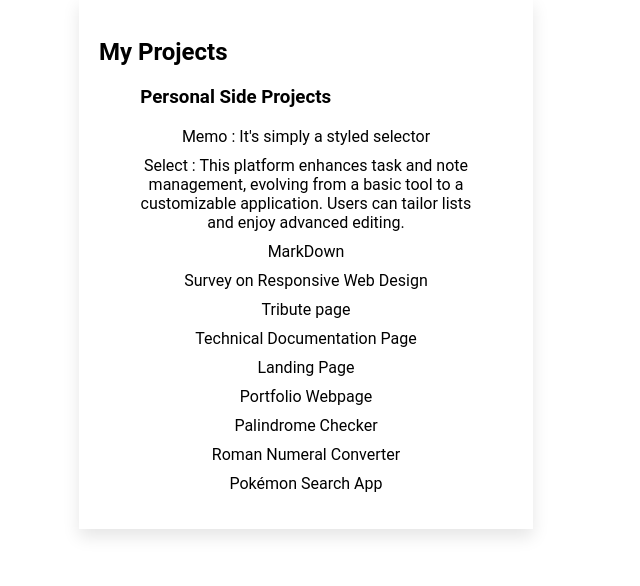
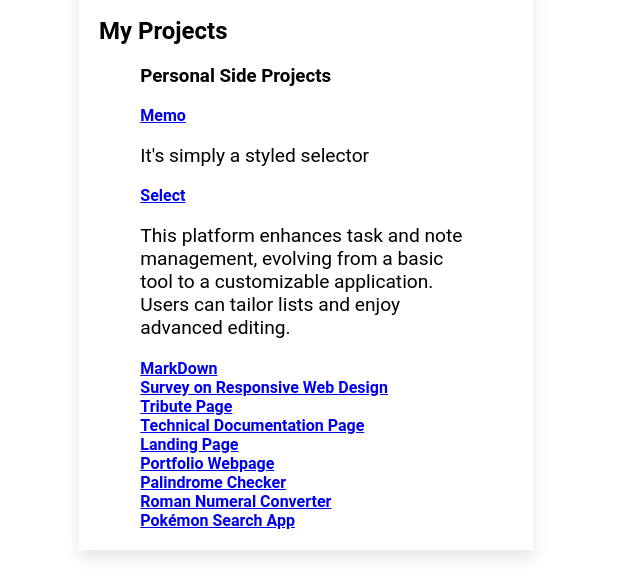
Before and after one commit to SourisProject/Portfolio, a plain HTML site: page index.html in a window 1280 px wide. Both pictures are taken after a click on the link "Projects". Shown: the part 214-800 px from the top of the page, without its empty margins (334-974 px from the left). Drawn offline with Linux system fonts and the light colour scheme.

Commit message:
Update index.html

```diff
--- a/index.html
+++ b/index.html
@@ -33,21 +33,46 @@
   <!-- Content for projects -->
 
     <div class="project">
-  <h3> Personal Side Projects</h3>
-  <ul class="projects-list">
-    <li class="project-description"><a href="https://codepen.io/Pryet/full/OJYJapX">Memo</a> : It's simply a styled selector</li>
-    <li class="project-description"><a href="https://codepen.io/Pryet/pen/KKLgYWP">Select</a> : This platform enhances task and note management, evolving from a basic tool to a customizable application. Users can tailor lists and enjoy advanced editing.</li>
-    <li class="project-description"><a href="https://codepen.io/Pryet/pen/ZENOLoY">MarkDown</a></li>
-    <li class="project-description"><a href="https://codepen.io/Pryet/pen/pomEmar">Survey on Responsive Web Design</a></li>
-    <li class="project-description"><a href="https://codepen.io/Pryet/pen/mdYrYxy">Tribute page</a></li>
-    <li class="project-description"><a href="https://codepen.io/Pryet/pen/eYadaMM">Technical Documentation Page</a></li>
-    <li class="project-description"><a href="https://codepen.io/Pryet/pen/LYoRoda">Landing Page</a></li>
-    <li class="project-description"><a href="https://codepen.io/Pryet/pen/jOoMoxw">Portfolio Webpage</a></li>
-    <li class="project-description"><a href="https://codepen.io/Pryet/pen/OJYRYEN">Palindrome Checker</a></li>
-    <li class="project-description"><a href="https://codepen.io/Pryet/pen/eYadaKr">Roman Numeral Converter</a></li>
-    <li class="project-description"><a href="https://codepen.io/Pryet/pen/mdYrYjJ">Pokémon Search App</a></li>
-  </ul>
+  <h3>Personal Side Projects</h3>
+  <div class="projects-grid">
+    <div class="project-item">
+      <a href="https://codepen.io/Pryet/full/OJYJapX"><strong>Memo</strong></a>
+      <p>It's simply a styled selector</p>
     </div>
+    <div class="project-item">
+      <a href="https://codepen.io/Pryet/pen/KKLgYWP"><strong>Select</strong></a>
+      <p>This platform enhances task and note management, evolving from a basic tool to a customizable application. Users can tailor lists and enjoy advanced editing.</p>
+    </div>
+    <div class="project-item">
+      <a href="https://codepen.io/Pryet/pen/ZENOLoY"><strong>MarkDown</strong></a>
+    </div>
+    <div class="project-item">
+      <a href="https://codepen.io/Pryet/pen/pomEmar"><strong>Survey on Responsive Web Design</strong></a>
+    </div>
+    <div class="project-item">
+      <a href="https://codepen.io/Pryet/pen/mdYrYxy"><strong>Tribute Page</strong></a>
+    </div>
+    <div class="project-item">
+      <a href="https://codepen.io/Pryet/pen/eYadaMM"><strong>Technical Documentation Page</strong></a>
+    </div>
+    <div class="project-item">
+      <a href="https://codepen.io/Pryet/pen/LYoRoda"><strong>Landing Page</strong></a>
+    </div>
+    <div class="project-item">
+      <a href="https://codepen.io/Pryet/pen/jOoMoxw"><strong>Portfolio Webpage</strong></a>
+    </div>
+    <div class="project-item">
+      <a href="https://codepen.io/Pryet/pen/OJYRYEN"><strong>Palindrome Checker</strong></a>
+    </div>
+    <div class="project-item">
+      <a href="https://codepen.io/Pryet/pen/eYadaKr"><strong>Roman Numeral Converter</strong></a>
+    </div>
+    <div class="project-item">
+      <a href="https://codepen.io/Pryet/pen/mdYrYjJ"><strong>Pokémon Search App</strong></a>
+    </div>
+  </div>
+</div>
+
 
 
 
@@ -60,7 +85,8 @@
         <li><a href="mailto:your-email@example.com">lauryne.prh@gmail.com</a></li>
         <li><a href="https://www.linkedin.com/in/lauryne-prh-9ab000303/" target="_blank">LinkedIn</a></li>
       </ul>
-      <form class="contact-form">
+
+      <form class="contact-form" action="https://formspree.io/f/xjvndzko" method="POST">
   <label for="name">Name:</label>
   <input type="text" id="name" name="name" required>
 
```
Lines whose indentation alone changed are shown as unchanged.
